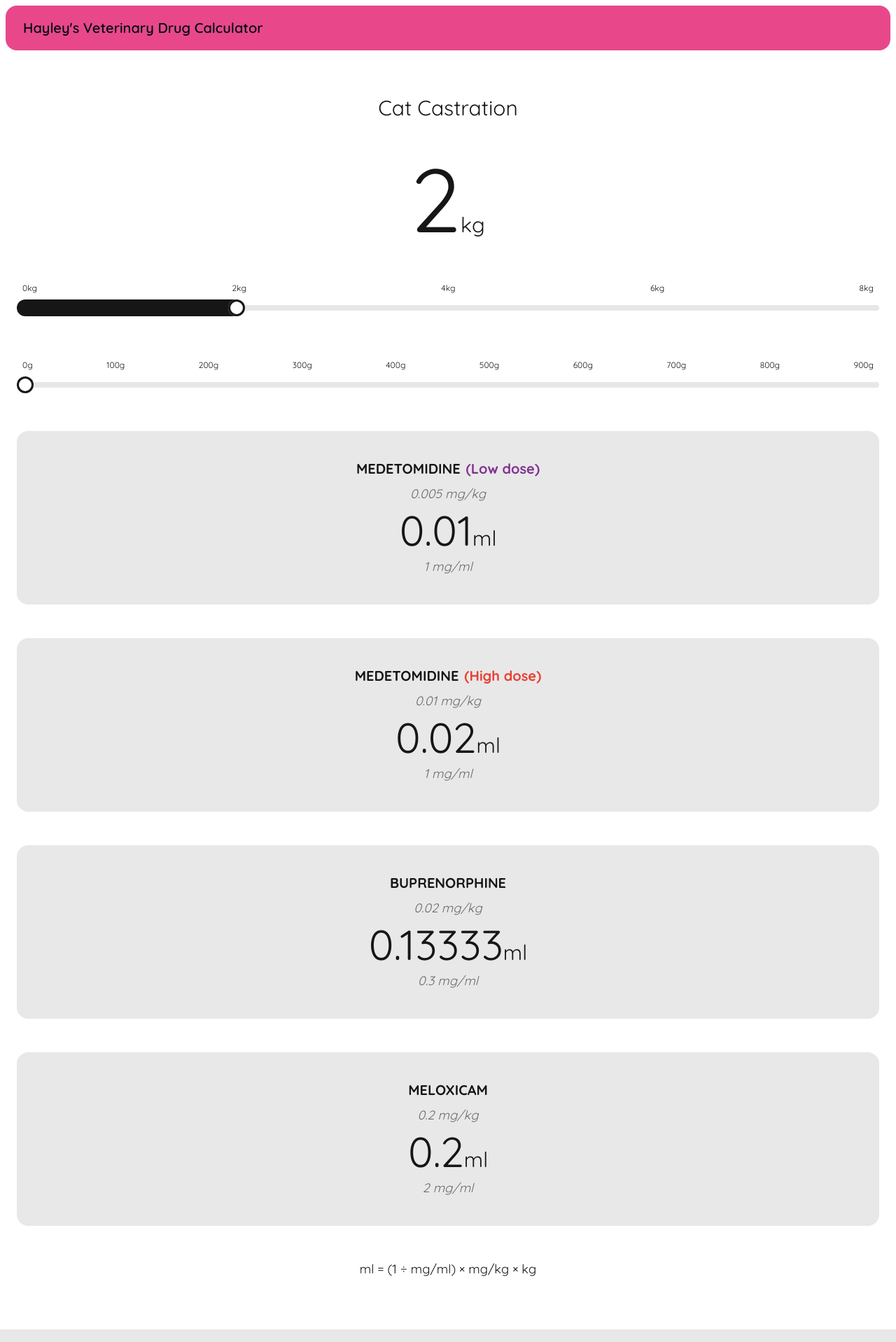
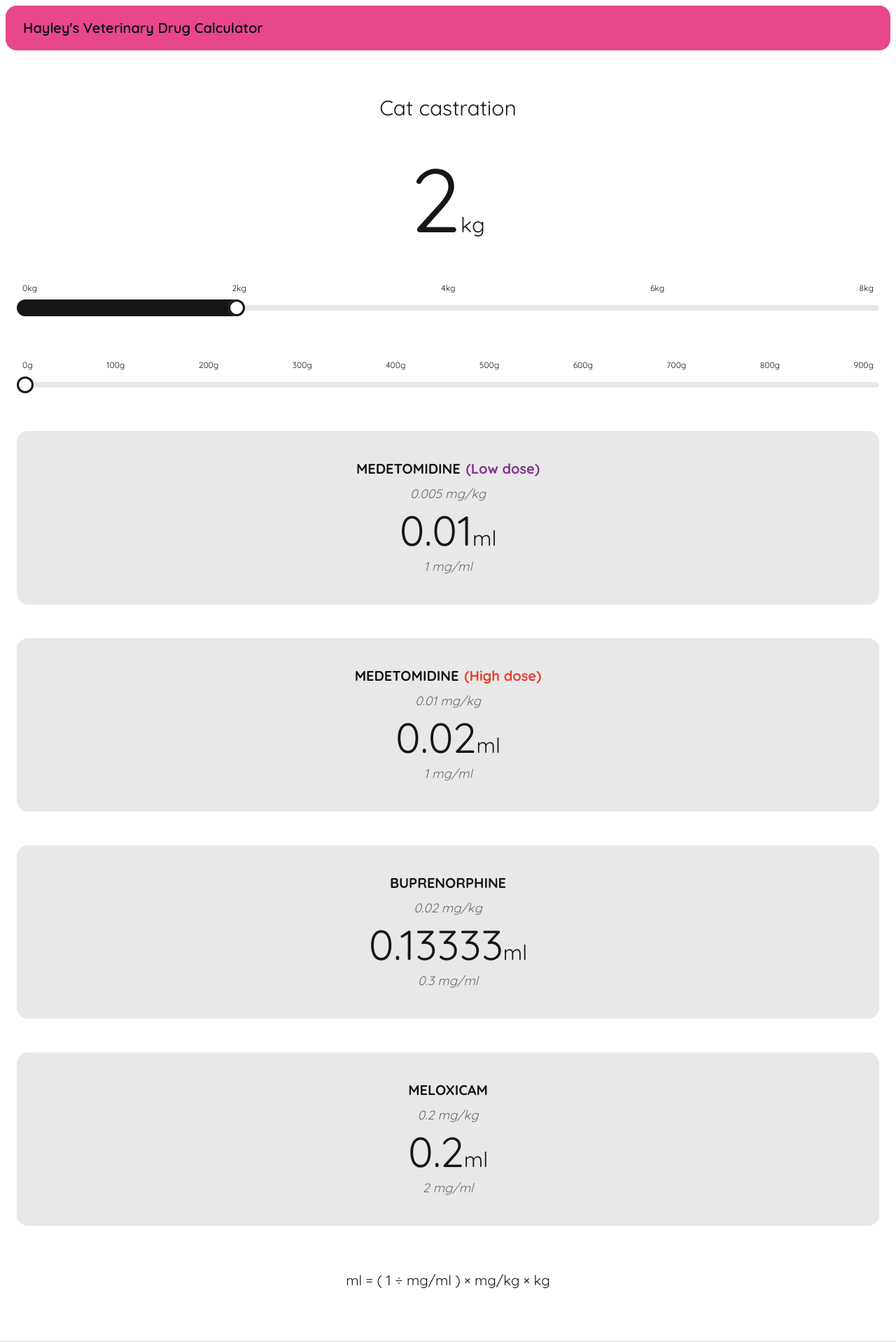
Before and after one commit to robinedmunds/vet-calc, a Next.js app: page /cat/castration in a window 1280 px wide. Shown: the top 1918 px of the page at 70% size. Built offline with nearby package versions, Linux system fonts and the light colour scheme.

Commit message:
Tweak stlying of formula and page title

```diff
--- a/src/pages/[animal]/[procedure].tsx
+++ b/src/pages/[animal]/[procedure].tsx
@@ -1,5 +1,6 @@
 import { useState } from "react";
 import type { GetStaticProps, GetStaticPaths } from "next";
+import Head from "next/head";
 import { useRouter } from "next/router";
 import Layout from "../_layout";
 import type { AnimalKeys, ProcedureKeys, DrugKeys } from "../../business/SSOT";
@@ -185,7 +186,9 @@ export default function DrugCalc() {
   return (
     <Layout>
       <main className="container flex flex-col items-center gap-12 px-4 py-16">
-        <h2 className="text-3xl">{capitalise(`${animal} ${procedure}`)}</h2>
+        <h2 className="text-3xl">
+          {capitalise(animal)} {procedure}
+        </h2>
         <div className="text-9xl">
           {weightKg}
           <span className="text-3xl">kg</span>
@@ -205,7 +208,7 @@ export default function DrugCalc() {
         })}
 
         {genDoses()}
-        <div className="text-lg">ml = (1 ÷ mg/ml) × mg/kg × kg</div>
+        <div className="pt-4 text-xl">ml = ( 1 ÷ mg/ml ) × mg/kg × kg</div>
       </main>
     </Layout>
   );
```
